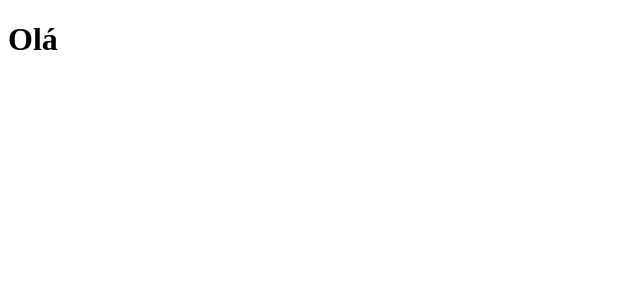
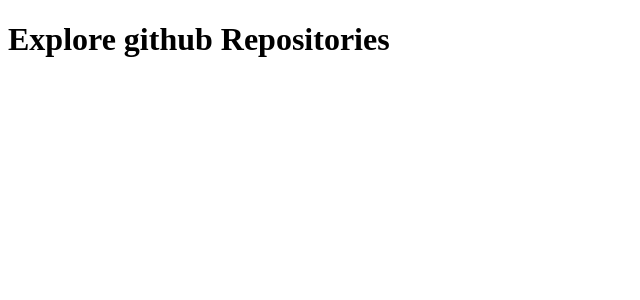
Before and after one commit to wellymaya/github-explorer, a React (Create React App) app: page / in a window 1280 px wide. Shown: the top 300 px of the page, without its empty margins (0-640 px from the left). Built offline with nearby package versions, Linux system fonts and the light colour scheme.

Commit message:
creating routes

```diff
--- /dev/null
+++ b/prettier.config.js
@@ -0,0 +1,5 @@
+module.exports = {
+    singleQuote: true,
+    trailingComma: 'all',
+    allowParens: 'avoid',
+}
--- a/src/App.tsx
+++ b/src/App.tsx
@@ -1,9 +1,13 @@
+import React from "react";
+import { BrowserRouter } from 'react-router-dom'
 
 
-function App() {
-  return (
-    <h1>Olá</h1>
-  );
-}
+import Routes from "./routes";
+
+const App: React.FC = () => (
+    <BrowserRouter>
+        <Routes />
+    </BrowserRouter>
+)
 
 export default App;
--- /dev/null
+++ b/src/pages/Dashboard/index.tsx
@@ -0,0 +1,9 @@
+import React from "react";
+import './styles.ts'
+
+const Dashboard: React.FC = () => {
+    return <h1>Explore github Repositories</h1>;
+
+}
+
+export default Dashboard;
--- /dev/null
+++ b/src/pages/Dashboard/styles.ts
@@ -0,0 +1,9 @@
+import styled from 'styled-components';
+
+export const Title = styled.h1`
+    font-size: 48px;
+    color: #3a3a3a;
+
+
+
+`;
--- /dev/null
+++ b/src/pages/Repository/index.tsx
@@ -0,0 +1,8 @@
+import React from "react";
+
+const Repository: React.FC = () => {
+    return <h1>Repository</h1>;
+
+}
+
+export default Repository;
--- /dev/null
+++ b/src/routes/index.tsx
@@ -0,0 +1,16 @@
+import React from "react";
+import {Switch, Route} from 'react-router-dom'
+
+import Dashboard from "../pages/Dashboard";
+import Repository from "../pages/Repository";
+
+
+const Routes: React.FC = () => (
+    <Switch>
+        <Route path="/" exact component={Dashboard} />
+        <Route path="/repository" component={Repository} />
+
+    </Switch>
+);
+
+export default Routes;
```
Also changed, not shown: package.json (+6 -1 lines), .eslintrc.js (deleted), .eslintrc.json (deleted), 2 other files (tests, documents, lock files or other folders).
